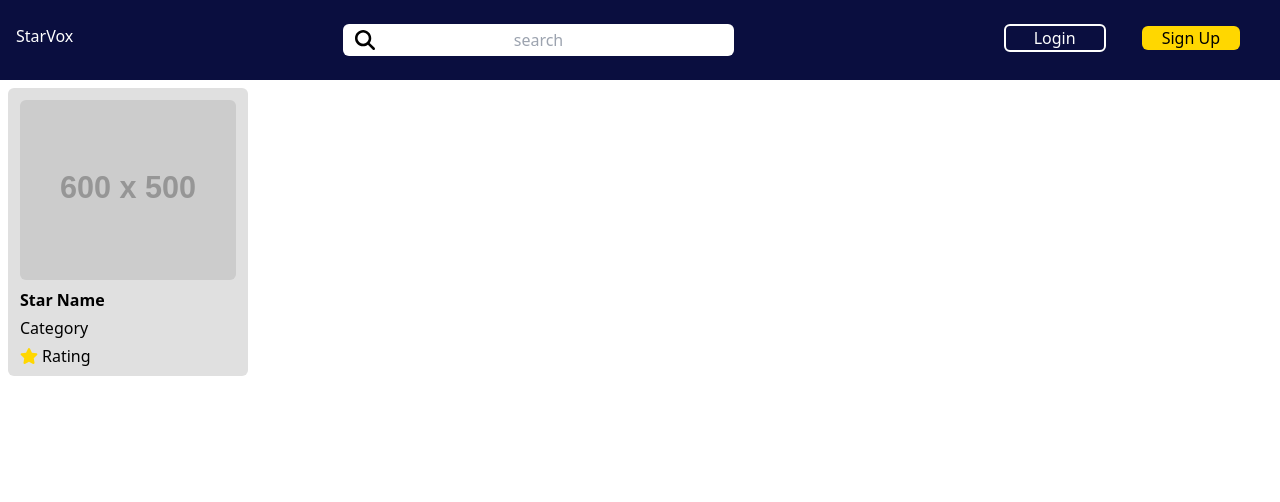
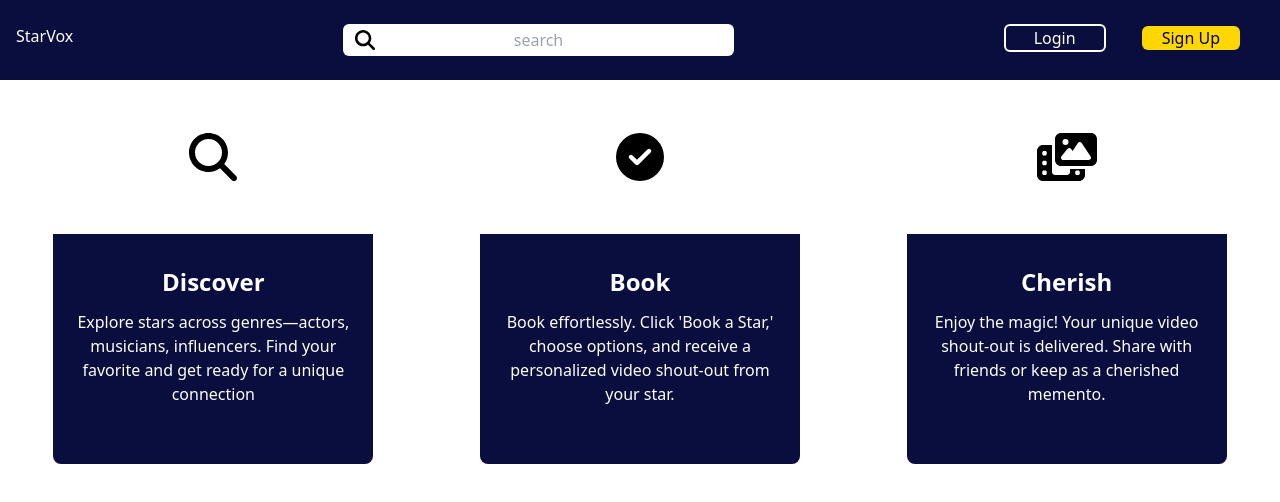
Before and after one commit to franklinobiukwu/starvox-frontend, a React (Vite) app: page / in a window 1280 px wide. Shown: the top 502 px of the page. Built offline with nearby package versions, Linux system fonts and the light colour scheme.

Commit message:
Added infocard component

```diff
--- a/src/App.jsx
+++ b/src/App.jsx
@@ -1,14 +1,14 @@
 import { useState } from 'react'
 
 import Navbar from './components/Navbar.jsx'
-import Starcard from './components/Starcard.jsx'
+import Infocard from './components/Infocard.jsx'
 
 export default function App() {
 
 	return(
 		<>
 			<Navbar/>
-			<Starcard/>
+			<Infocard/>
 		</>
 	)
 }
--- /dev/null
+++ b/src/components/Infocard.jsx
@@ -0,0 +1,55 @@
+import { FontAwesomeIcon } from '@fortawesome/react-fontawesome'
+import { faSearch } from '@fortawesome/free-solid-svg-icons'
+import { faCircleCheck } from '@fortawesome/free-solid-svg-icons'
+import { faPhotoFilm } from '@fortawesome/free-solid-svg-icons'
+
+{/* FontAwesome icon variables */}
+const searchIcon = <FontAwesomeIcon icon={faSearch} size="3x" color="black"/>
+const checkIcon = <FontAwesomeIcon icon={ faCircleCheck } size="3x" color="black"/>
+const phototIcon = <FontAwesomeIcon icon={ faPhotoFilm } size="3x" color="black"/>
+
+{/* Info card component */}
+export default function Infocard() {
+	return (
+		<div className="flex justify-around max-w-7xl">
+			{/* Info card - Left */}
+			<div className="w-80 h-96">
+				{/* Top half of the card */}
+				<div className="top-half bg-white h-2/5 text-black p-5 flex justify-center items-center rounded-b-lg">
+					{ searchIcon }
+				</div>
+				{/* Bottom half of the card */}
+				<div className="bottom-half bg-navy h-3/5 text-white p-5 flex flex-col items-center rounded-b-lg">
+					<h4 className="text-2xl font-bold py-3">Discover</h4>
+					<p className="text-center">Explore stars across genres—actors, musicians, influencers. Find your favorite and get ready for a unique connection</p>
+				</div>
+			</div>
+
+			{/* Info card - Middle */}
+			<div className="w-80 h-96">
+				{/* Top half of the card */}
+				<div className="top-half bg-white h-2/5 text-black p-5 flex justify-center items-center rounded-b-lg">
+					{ checkIcon }
+				</div>
+				{/* Bottom half of the card */}
+				<div className="bottom-half bg-navy h-3/5 text-white p-5 flex flex-col items-center rounded-b-lg">
+					<h4 className="text-2xl font-bold py-3">Book</h4>
+					<p className="text-center">Book effortlessly. Click 'Book a Star,' choose options, and receive a personalized video shout-out from your star.</p>
+				</div>
+			</div>
+
+			{/* Info card - Right */}
+			<div className="w-80 h-96">
+				{/* Top half of the card */}
+				<div className="top-half bg-white h-2/5 text-black p-5 flex justify-center items-center rounded-b-lg">
+					{ phototIcon }
+				</div>
+				{/* Bottom half of the card */}
+				<div className="bottom-half bg-navy h-3/5 text-white p-5 flex flex-col items-center rounded-b-lg">
+					<h4 className="text-2xl font-bold py-3">Cherish</h4>
+					<p className="text-center">Enjoy the magic! Your unique video shout-out is delivered. Share with friends or keep as a cherished memento.</p>
+				</div>
+			</div>
+		</div>
+	)
+}
--- a/src/components/Starcard.jsx
+++ /dev/null
@@ -1,15 +0,0 @@
-import { FaStar } from "react-icons/fa";
-
-export default function Starcard() {
-
-	return (
-		<>
-			<div className="starcard w-60 h-72 bg-gray88 p-3 m-2 rounded-md">
-				<figure><img src="https://placehold.co/600x500/white/black" className="rounded-md"/></figure>
-				<p className="font-bold text-base mt-2">Star Name</p>
-				<p className="text-md my-1">Category</p>
-				<p className="text-md flex items-center my-1"><FaStar className="text-yellow text-lg mr-1"/>Rating</p>
-			</div>
-		</>
-	)
-}
```
